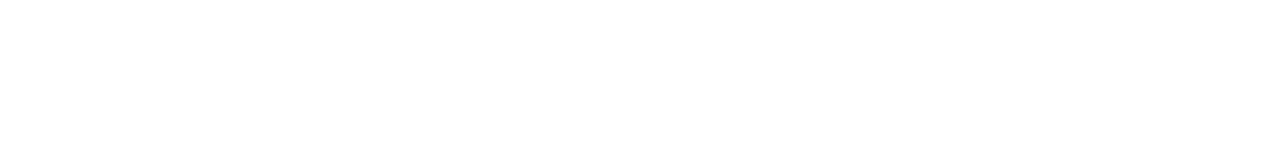
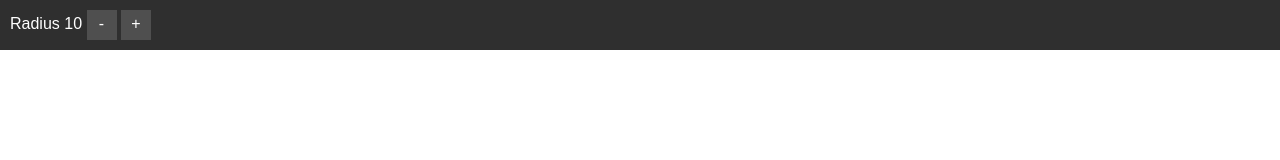
Before and after one commit to guidobakkes/drawing-app, a plain HTML site: page index.html in a window 1280 px wide. Drawn offline with Linux system fonts and the light colour scheme.

Commit message:
Add ability to change radius of line

```diff
--- a/index.html
+++ b/index.html
@@ -3,13 +3,22 @@
 <head>
     <meta charset="UTF-8">
     <title>Sketchy</title>
+    <link rel="stylesheet" href="style.css">
 </head>
 <body style="margin: 0">
+    <div id="toolbar">
+        <div id="rad">
+            Radius <span id="radval">10</span>
+            <div id="decrad" class="radcontrol">-</div>
+            <div id="incrad" class="radcontrol">+</div>
+        </div>
+    </div>
     <canvas id="canvas" style="display: block">
         Don't lie, you're using Internet Explorer, aren't you?
 
         You are the reason the world suffers.
     </canvas>
     <script src="main.js"></script>
+    <script src="radius.js"></script>
 </body>
 </html>
--- a/main.js
+++ b/main.js
@@ -1,6 +1,3 @@
-/**
- * Created by guidobakkes on 03/03/16.
- */
 var canvas = document.getElementById('canvas');
 var context = canvas.getContext('2d');
 
--- /dev/null
+++ b/radius.js
@@ -0,0 +1,29 @@
+var setRadius = function(newRadius) {
+    if (newRadius < minRad) {
+        newRadius = minRad;
+    } else if (newRadius > maxRad) {
+        newRadius = maxRad;
+    }
+    radius = newRadius;
+    context.lineWidth = radius * 2;
+
+    radSpan.innerHTML = radius;
+}
+
+var minRad = 1;
+var maxRad = 100;
+var defaultRad = 10;
+var interval = 5;
+var radSpan = document.getElementById('radval');
+var decRad = document.getElementById('decrad');
+var incRad = document.getElementById('incrad');
+
+decRad.addEventListener('click', function() {
+    setRadius(radius - interval);
+});
+
+incRad.addEventListener('click', function() {
+    setRadius(radius + interval);
+});
+
+setRadius(defaultRad);
--- /dev/null
+++ b/style.css
@@ -0,0 +1,29 @@
+* {
+    box-sizing: border-box;
+    -moz-box-sizing: border-box;
+    font-family: sans-serif;
+
+    -webkit-user-select: none;
+    -moz-user-select: none;
+    -ms-user-select: none;
+    user-select: none;
+}
+
+#toolbar {
+    width: 100%;
+    height: 50px;
+    padding: 10px;
+    position: fixed;
+    top: 0;
+    background-color: #2f2f2f;
+    color: white;
+}
+
+.radcontrol {
+    width: 30px;
+    height: 30px;
+    background-color: #4f4f4f;
+    display: inline-block;
+    text-align: center;
+    padding: 5px;
+}
```
